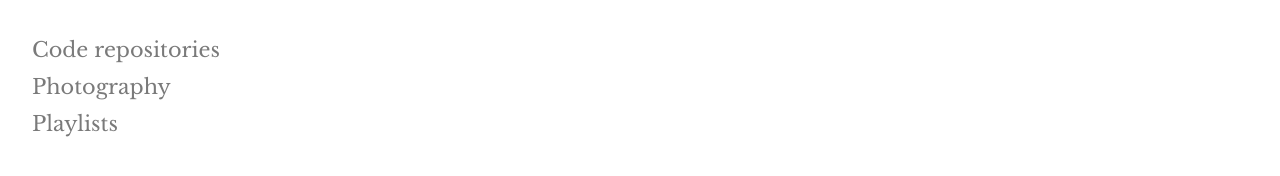
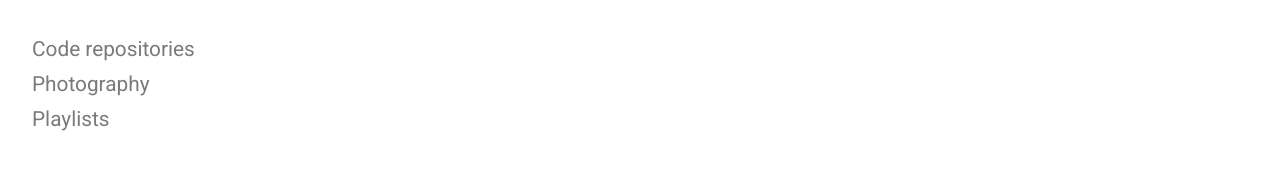
Before and after one commit to rafaeltovar/rafaeltovar.info-static-site, a plain HTML site: page docs/index.html in a window 1280 px wide. Shown: the part 472-648 px from the top of the page. Drawn offline with nearby package versions, Linux system fonts and the light colour scheme.

Commit message:
change list fonts for roboto

```diff
--- a/docs/index.html
+++ b/docs/index.html
@@ -4,7 +4,7 @@
   <meta charset="UTF-8">
   <meta name="viewport" content="width=device-width, initial-scale=1">
   <title>Rafael Tovar</title>
-  <link href="https://fonts.googleapis.com/css2?family=Libre+Baskerville:wght@400;700&display=swap" rel="stylesheet">
+  <link href="https://fonts.googleapis.com/css2?family=Libre+Baskerville:wght@400;700&family=Roboto:wght@400;700&display=swap" rel="stylesheet">
   <style>
     html, body {
       height: 100%;
@@ -41,7 +41,7 @@
       font-size: 1.3rem;
       color: #7a7a7a;
       text-decoration: none;
-      font-family: 'Libre Baskerville', serif;
+      font-family: 'Roboto', sans-serif;
       transition: color 0.2s;
     }
     .links-list a:hover {
```
